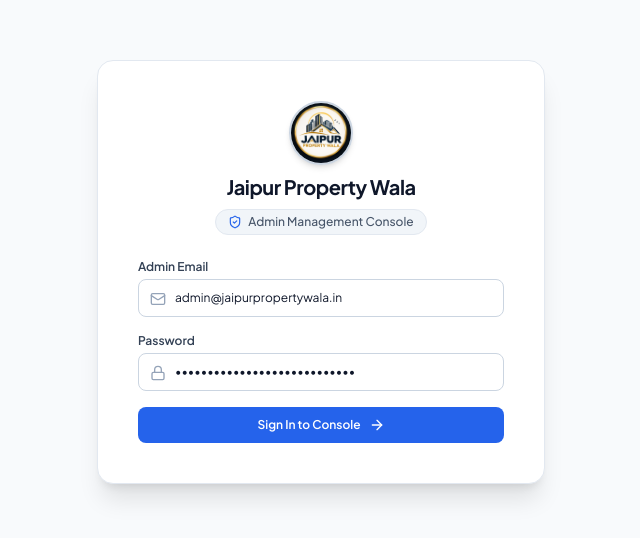
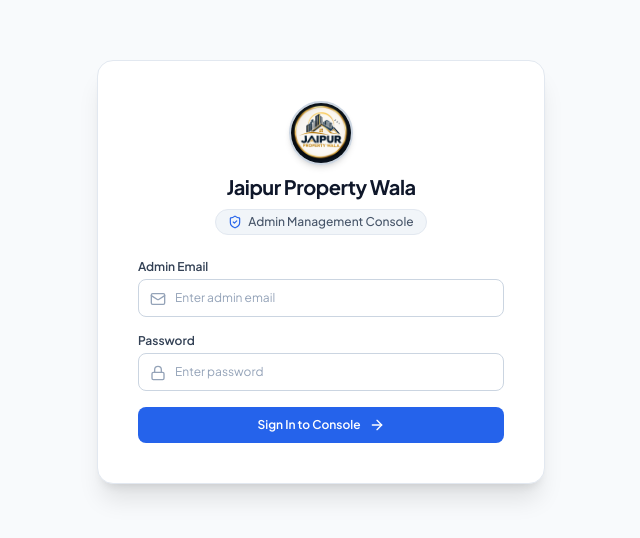
Before and after one commit to Orqiva-Tech/jaipur_property_wala_admin, a React (Vite) app: page /login in a window 1280 px wide. Shown: the part 128-666 px from the top of the page, without its empty margins (319-959 px from the left). Built offline with nearby package versions, Linux system fonts and the light colour scheme; a web font is replaced by a local one.

Commit message:
Remove pre-filled login credentials and clean form inputs

```diff
--- a/src/pages/Login.tsx
+++ b/src/pages/Login.tsx
@@ -1,12 +1,12 @@
 import React, { useState } from 'react';
 import { useNavigate } from 'react-router-dom';
-import { Building2, Lock, Mail, AlertCircle, ArrowRight, ShieldCheck, KeyRound } from 'lucide-react';
+import { Lock, Mail, AlertCircle, ArrowRight, ShieldCheck } from 'lucide-react';
 import { adminService } from '../services/api';
 import { useAuth } from '../context/AuthContext';
 
 export const Login: React.FC = () => {
-  const [email, setEmail] = useState('admin@jaipurpropertywala.in');
-  const [password, setPassword] = useState('Admin@JaipurPropertyWala2026');
+  const [email, setEmail] = useState('');
+  const [password, setPassword] = useState('');
   const [loading, setLoading] = useState(false);
   const [error, setError] = useState('');
 
@@ -66,9 +66,10 @@
               <input
                 type="email"
                 required
+                autoComplete="username"
                 value={email}
                 onChange={(e) => setEmail(e.target.value)}
-                placeholder="admin@jaipurpropertywala.in"
+                placeholder="Enter admin email"
                 className="w-full pl-9 pr-3 py-2.5 bg-white border border-slate-300 focus:border-blue-500 focus:ring-2 focus:ring-blue-500/20 rounded-lg text-xs text-slate-900 placeholder-slate-400 focus:outline-none shadow-xs"
               />
             </div>
@@ -83,9 +84,10 @@
               <input
                 type="password"
                 required
+                autoComplete="current-password"
                 value={password}
                 onChange={(e) => setPassword(e.target.value)}
-                placeholder="••••••••"
+                placeholder="Enter password"
                 className="w-full pl-9 pr-3 py-2.5 bg-white border border-slate-300 focus:border-blue-500 focus:ring-2 focus:ring-blue-500/20 rounded-lg text-xs text-slate-900 placeholder-slate-400 focus:outline-none shadow-xs"
               />
             </div>
```
